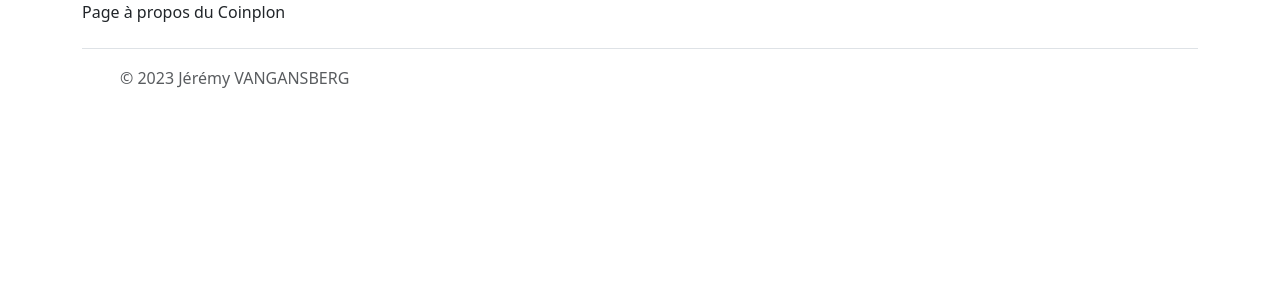
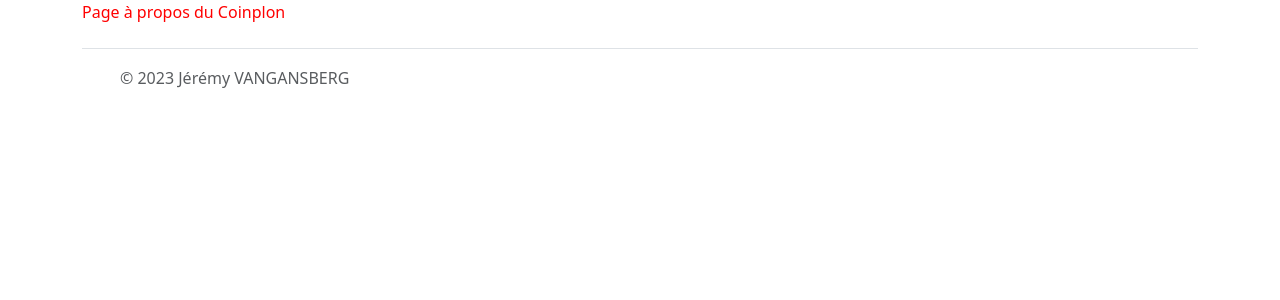
Before and after one commit to jeremy-vangansberg/django-demo-2023, a Django app: page /about/ in a window 1280 px wide. Shown: the part 72-372 px from the top of the page. Run offline with Django 4.2, Linux system fonts and the light colour scheme; some libraries are stand-ins or nearby versions.

Commit message:
adding custom css file

```diff
--- a/coinplon/coinplon/settings.py
+++ b/coinplon/coinplon/settings.py
@@ -122,6 +122,8 @@ USE_TZ = True
 
 STATIC_URL = 'static/'
 
+STATICFILES_DIRS = [ BASE_DIR / 'static']
+
 # Default primary key field type
 # https://docs.djangoproject.com/en/4.1/ref/settings/#default-auto-field
 
--- a/coinplon/main/templates/main/about.html
+++ b/coinplon/main/templates/main/about.html
@@ -2,7 +2,7 @@
 
 {% block content %}
 <div class="container">
-    Page à propos du Coinplon
+    <p class="test">Page à propos du Coinplon</p>
 </div>
 
 {% endblock content %}
--- /dev/null
+++ b/coinplon/static/css/style.css
@@ -0,0 +1,3 @@
+.test {
+    color: red;
+}
--- a/coinplon/templates/base.html
+++ b/coinplon/templates/base.html
@@ -1,4 +1,7 @@
 <!DOCTYPE html>
+
+{% load static %}
+
 <html lang="en">
 <head>
     <meta charset="UTF-8">
@@ -9,6 +12,7 @@
     rel="stylesheet"
     integrity="sha384-GLhlTQ8iRABdZLl6O3oVMWSktQOp6b7In1Zl3/Jr59b6EGGoI1aFkw7cmDA6j6gD"
     crossorigin="anonymous">
+    <link rel="stylesheet" href="{% static 'css/style.css' %}">
 
 </head>
 <body>
```
